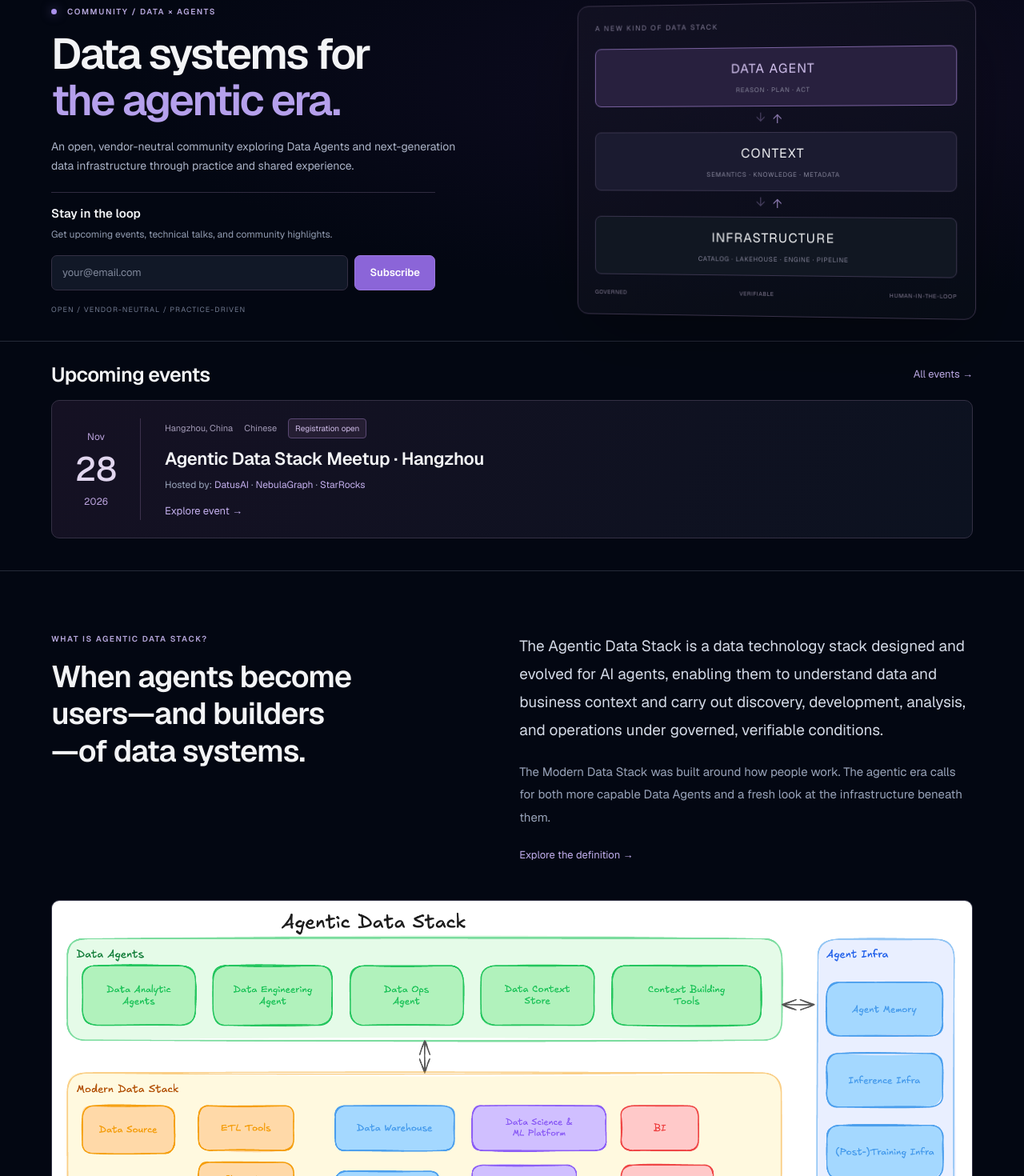
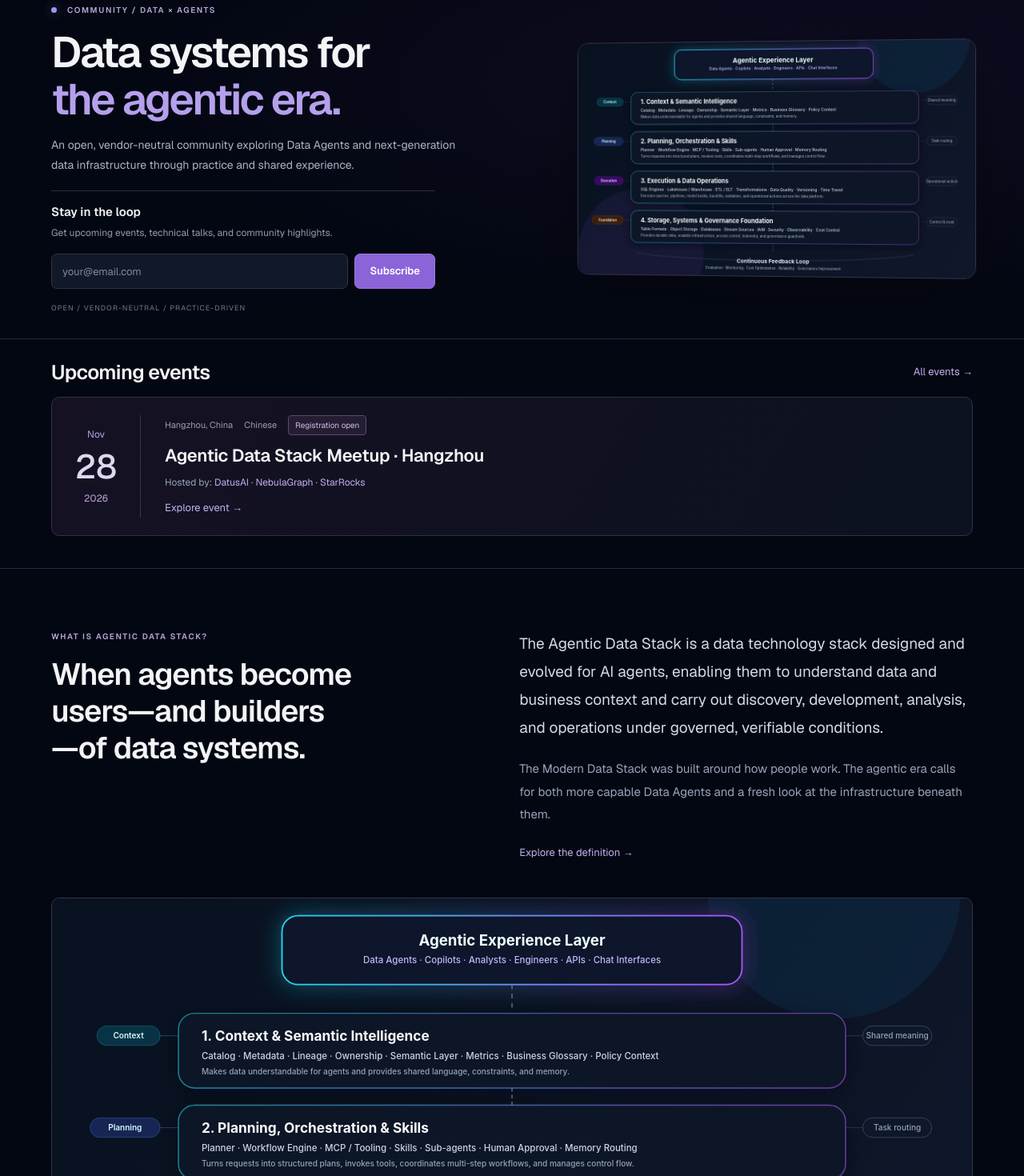
Before and after one commit to Datus-ai/agentic-data-stack-website, a Next.js app: page / in a window 1280 px wide. Shown: the part 107-1577 px from the top of the page at 80% size. Built offline with nearby package versions, Linux system fonts and the light colour scheme.

Commit message:
Reuse live architecture diagram and add About community FAQ

```diff
--- a/app/globals.css
+++ b/app/globals.css
@@ -290,3 +290,21 @@ a, button, input, summary { -webkit-tap-highlight-color: transparent; }
 
 .event-hosts a { color: #c4b0ee; text-decoration: underline; text-decoration-color: transparent; text-underline-offset: 3px; }
 .event-hosts a:hover { color: #fff; text-decoration-color: currentColor; }
+
+.home-hero .hero-reference { padding: 0; overflow: hidden; background: #07111f; }
+.hero-reference img { display: block; width: 100%; height: auto; }
+.about-faq { padding: 56px 0; border-bottom: 1px solid var(--community-line); }
+.about-faq > .eyebrow { margin-bottom: 14px; }
+.about-faq-list { margin-top: 30px; max-width: 920px; }
+.about-faq-item { border-top: 1px solid #303044; }
+.about-faq-item:last-child { border-bottom: 1px solid #303044; }
+.about-faq-item summary { display: flex; align-items: center; justify-content: space-between; gap: 24px; cursor: pointer; padding: 22px 0; font-size: 16px; font-weight: 500; color: #ddd8eb; line-height: 1.6; list-style: none; }
+.about-faq-item summary::-webkit-details-marker { display: none; }
+.about-faq-item summary::after { content: "+"; flex-shrink: 0; color: #b49adf; font-size: 23px; font-weight: 400; }
+.about-faq-item[open] summary::after { content: "−"; }
+.about-faq-item summary:hover { color: #fff; }
+.about-faq-item > p { max-width: 820px; padding: 0 32px 24px 0; color: #a4aec3; font-size: 14px; line-height: 1.9; }
+@media (max-width: 760px) {
+  .about-faq { padding: 40px 0; }
+  .about-faq-item summary { font-size: 15px; padding-block: 18px; }
+}
--- a/components/Footer.tsx
+++ b/components/Footer.tsx
@@ -1,5 +1,6 @@
 "use client";
 import Link from "next/link";
+import AboutFAQ from "@/components/community/AboutFAQ";
 import SubscribeForm from "@/components/newsletter/SubscribeForm";
 import { usePathname } from "next/navigation";
 import {
@@ -40,6 +41,7 @@ export default function Footer() {
             </article>
           </div>
         </section>
+        {(path.replace(/\/$/, "") === "/about" || path.replace(/\/$/, "") === "/zh/about") && <AboutFAQ locale={locale} />}
         <div className="footer-bottom">
           <div>
             <Link className="brand" href={localPath("/", locale)}>
--- /dev/null
+++ b/components/community/AboutFAQ.tsx
@@ -0,0 +1,41 @@
+import { type Locale, text } from "@/lib/community";
+const questions = [
+  {
+    question: { en: "What is the Agentic Data Stack community?", zh: "Agentic Data Stack 是什么社区？" },
+    answer: { en: "An open, vendor-neutral, practice-driven technical community exploring Data Agents and the next generation of data infrastructure. We share architectures, real-world experience, open questions, and lessons from both successful and unsuccessful attempts.", zh: "这是一个开放、厂商中立、实践驱动的技术社区，关注 Data Agent 与下一代数据基础设施。我们交流架构设计、真实落地经验和未解决的问题，也分享成功与失败的尝试。" },
+  },
+  {
+    question: { en: "Who is the community for?", zh: "哪些人适合参与？" },
+    answer: { en: "Data Agent developers, data engineers, architects, AI researchers, analysts, enterprise practitioners, and open-source contributors. Anyone interested in how agents and data systems evolve together is welcome.", zh: "欢迎 Data Agent 开发者、数据工程师、架构师、AI 研究者、分析师、企业实践团队和开源贡献者参与，也欢迎所有关注 Agent 与数据系统共同演进的人。" },
+  },
+  {
+    question: { en: "Who started the community, and is it vendor-neutral?", zh: "社区由谁发起？是否保持厂商中立？" },
+    answer: { en: "DatusAI, NebulaGraph, and StarRocks co-initiated the community. Discussion is open to different technologies and organizations, with an emphasis on real problems, technical depth, and production practice rather than sales pitches.", zh: "社区由 DatusAI、NebulaGraph 与 StarRocks 共同发起。我们欢迎不同技术路线和组织参与，强调真实问题、技术深度与生产实践，避免将交流变成产品销售介绍。" },
+  },
+  {
+    question: { en: "How can I take part?", zh: "我可以如何参与社区？" },
+    answer: { en: "Attend an upcoming event, subscribe to the newsletter, submit a talk through our Call for Proposals, or contribute technical content and practical experience. Follow the event calendar for the latest gatherings.", zh: "你可以报名近期活动、订阅 Newsletter、通过 CFP 提交分享提案，或贡献技术内容与实践经验。最新活动安排会在网站与 Luma 日历中发布。" },
+  },
+  {
+    question: { en: "Do I need to choose an event before proposing a talk?", zh: "投稿前必须确定参加哪场活动吗？" },
+    answer: { en: "No. Submit through the shared Call for Proposals page. You can state a preferred event in your proposal or leave scheduling open. The organizing team will discuss the event, format, and timing with you after review. Proposals may be submitted in English or Chinese.", zh: "不需要。通过统一 CFP 页面提交即可，你可以说明希望参与的活动，也可以暂不确定，审核后再与社区沟通场次、形式与时间。提案可使用中文或英文提交。" },
+  },
+  {
+    question: { en: "Are all events free, and what language are they held in?", zh: "活动都免费吗？使用什么语言？" },
+    answer: { en: "Admission, location, language, and approval requirements are listed on each event page. The Hangzhou meetup is free, is held in Chinese, and requires registration approval. Other events may have different arrangements.", zh: "每场活动的费用、地点、语言和报名审核要求以对应活动页面为准。杭州 Meetup 免费、使用中文，报名需经主办方审核；其他活动可能有不同安排。" },
+  },
+  {
+    question: { en: "Where can I find recordings, slides, and event recaps?", zh: "在哪里查看回放、Slides 和活动回顾？" },
+    answer: { en: "Approved public materials will be linked from the event page and its recap when available. Publication depends on speaker permission and the materials provided; recordings or slides may not be available for every session.", zh: "经许可公开的资料会在整理完成后发布到活动详情和回顾页面。是否提供录像或 Slides 取决于讲者授权和实际资料，并非每场分享都会有完整回放。" },
+  },
+];
+export default function AboutFAQ({locale}:{locale:Locale}) {
+  return <section className="about-faq" id="about-faq" aria-labelledby="about-faq-title">
+    <p className="eyebrow">FAQ</p>
+    <h2 id="about-faq-title">{locale === "zh" ? "你可能还想了解" : "A few things you might be wondering"}</h2>
+    <div className="about-faq-list">{questions.map((item,index)=><details key={index} className="about-faq-item">
+      <summary>{text(item.question,locale)}</summary>
+      <p>{text(item.answer,locale)}</p>
+    </details>)}</div>
+  </section>;
+}
--- a/components/community/Pages.tsx
+++ b/components/community/Pages.tsx
@@ -299,24 +299,8 @@ export function Home({ locale }: { locale: Locale }) {
                 : "OPEN / VENDOR-NEUTRAL / PRACTICE-DRIVEN"}
             </p>
           </div>
-          <div className="hero-visual" aria-hidden="true">
-            <div className="diagram-label">A NEW KIND OF DATA STACK</div>
-            <div className="stack-node node-agent">
-              DATA AGENT<span>REASON · PLAN · ACT</span>
-            </div>
-            <div className="stack-connector"><span className="flow-down">↓</span><span className="flow-up">↑</span></div>
-            <div className="stack-node node-context">
-              CONTEXT<span>SEMANTICS · KNOWLEDGE · METADATA</span>
-            </div>
-            <div className="stack-connector"><span className="flow-down">↓</span><span className="flow-up">↑</span></div>
-            <div className="stack-node node-tools">
-              INFRASTRUCTURE<span>CATALOG · LAKEHOUSE · ENGINE · PIPELINE</span>
-            </div>
-            <div className="diagram-footer">
-              <span>GOVERNED</span>
-              <span>VERIFIABLE</span>
-              <span>HUMAN-IN-THE-LOOP</span>
-            </div>
+          <div className="hero-visual hero-reference">
+            <img src="/images/agentic-data-stack-reference.svg" width="1600" height="940" alt={zh ? "Agentic Data Stack 参考架构概览：上下文与语义、规划与编排、执行与数据操作、存储与治理" : "Agentic Data Stack reference architecture: context, planning, execution, and governance"}/>
           </div>
         </div>
       </section>
@@ -347,19 +331,19 @@ export function Home({ locale }: { locale: Locale }) {
           </div>
           <a
             className="architecture-image"
-            href="/images/agentic-data-stack-architecture.png"
+            href="/images/agentic-data-stack-reference.svg"
             target="_blank"
             rel="noopener noreferrer"
           >
             <img
-              src="/images/agentic-data-stack-architecture.png"
+              src="/images/agentic-data-stack-reference.svg"
               alt={
                 zh
                   ? "Agentic Data Stack 参考架构：连接 Data Agent、上下文与数据基础设施（图内为英文）"
                   : "Agentic Data Stack reference architecture connecting agents, context, and data infrastructure"
               }
-              width="1400"
-              height="800"
+              width="1600"
+              height="940"
             />
             <span>
               {zh
```
Also changed, not shown: public/images/agentic-data-stack-reference.svg (added), 1 other file (tests, documents, lock files or other folders).
